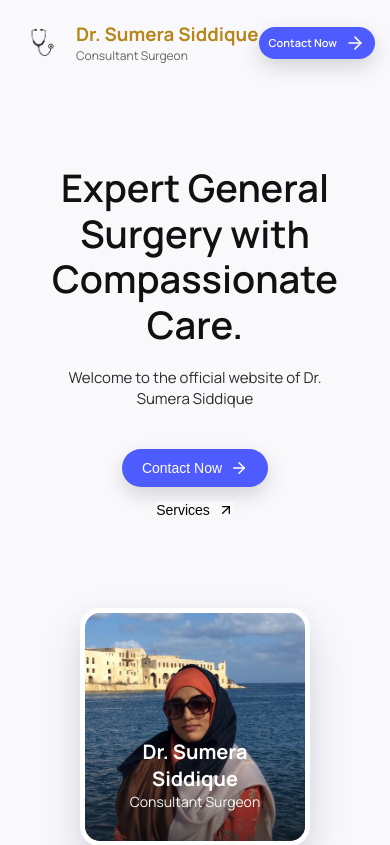
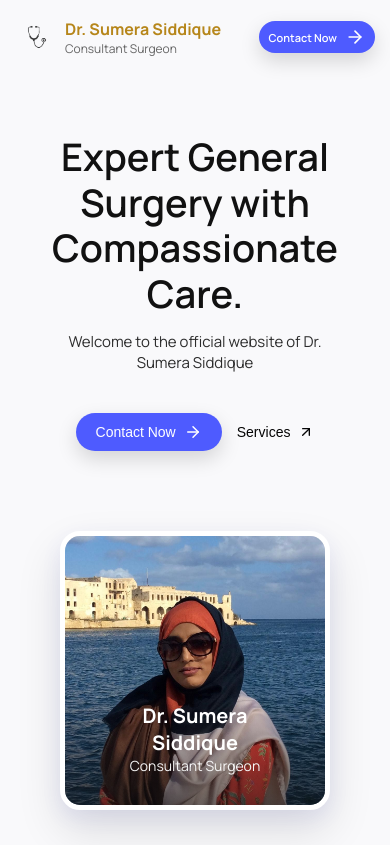
Before and after one commit to samia-siddique/SurgiCare, a React (Vite) app in the folder frontend/: page / in a window 390 px wide. Shown: the top 845 px of the page. Built offline with nearby package versions, Linux system fonts and the light colour scheme.

Commit message:
fix the h3 tag of the navbar

```diff
--- a/frontend/src/components/Hero/Hero.css
+++ b/frontend/src/components/Hero/Hero.css
@@ -142,7 +142,7 @@
     justify-content: center;
     gap: 60px;
     text-align: center;
-    padding: 80px;
+    padding: 60px;
   }
 
   .hero-container {
@@ -164,6 +164,7 @@
   }
 
   .hero-container p {
+    margin-top: 15px;
     font-size: 15px;
     max-width: 300px;
   }
@@ -172,7 +173,7 @@
     gap: 15px;
     flex-wrap: wrap;
     justify-content: center;
-    margin-bottom: 30px;
+    margin-bottom: 20px;
   }
 
   .contact-btn,
--- a/frontend/src/components/Navbar/Navbar.css
+++ b/frontend/src/components/Navbar/Navbar.css
@@ -86,11 +86,18 @@
     gap: 6px;
   }
 
+  .navbar-logo img {
+    width: 44px;
+    height: 44px;
+  }
+
   .navbar-text h3 {
+    font-size: 16px;
     white-space: nowrap;
   }
 
   .navbar-text p {
+    font-size: 12px;
     white-space: nowrap;
   }
 
```
